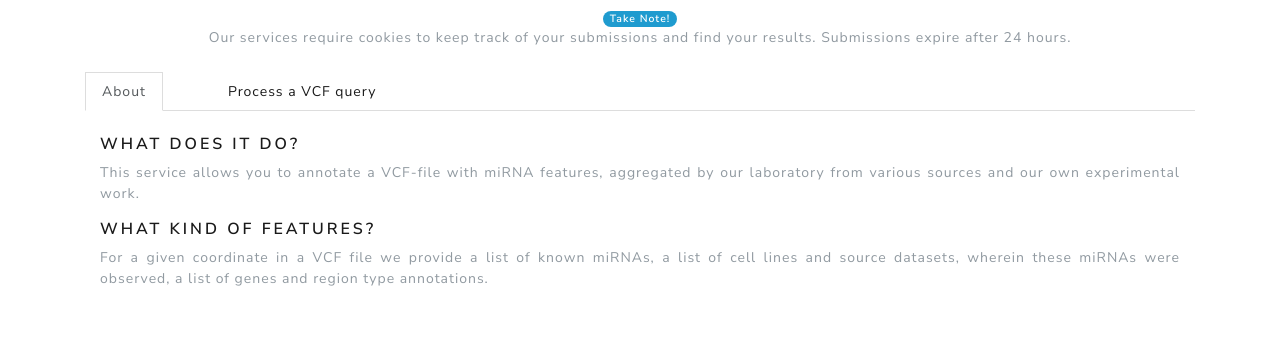
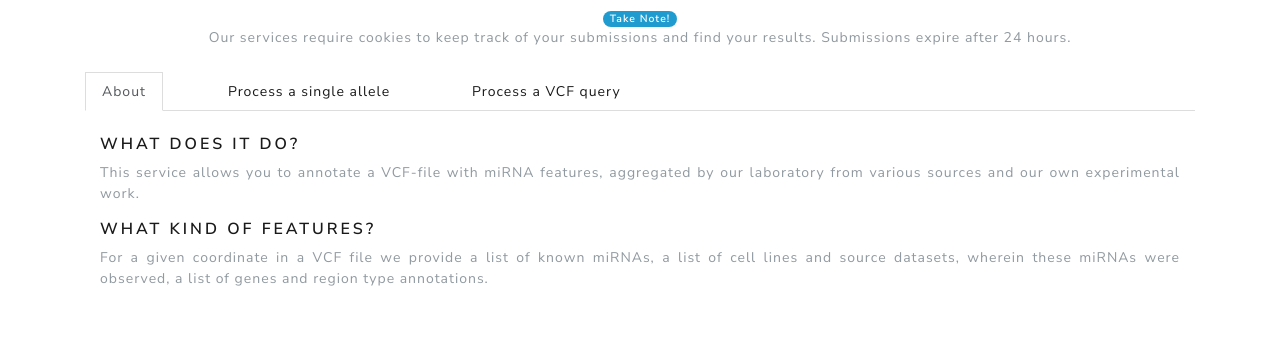
Before and after one commit to skoblov-lab/generesearch, a Django app: page /services/mirna/ in a window 1280 px wide. Shown: the part 89-429 px from the top of the page. Run offline with Django 3.2, Linux system fonts and the light colour scheme; parts of the project's set-up code (start-up, migrations or seed data) failed here and were passed over; some libraries are stand-ins or nearby versions.

Commit message:
adding point nav-tab tab to mirna.hmtl

```diff
--- a/templates/badmut.html
+++ b/templates/badmut.html
@@ -11,8 +11,7 @@
                     </a>
                 </li>
                 <li class="nav-item">
-                    <a class="nav-link" data-toggle="tab"
-                       href="#point">
+                    <a class="nav-link" data-toggle="tab" href="#point">
                         Process a single allele
                     </a>
                 </li>
--- a/templates/mirna.html
+++ b/templates/mirna.html
@@ -8,6 +8,11 @@
                 <li class="nav-item">
                     <a class="nav-link active" data-toggle="tab" href="#about">
                         About
+                    </a>
+                </li>
+                <li class="nav-item">
+                    <a class="nav-link" data-toggle="tab" href="#point">
+                        Process a single allele
                     </a>
                 </li>
                 <li class="nav-item">
```
